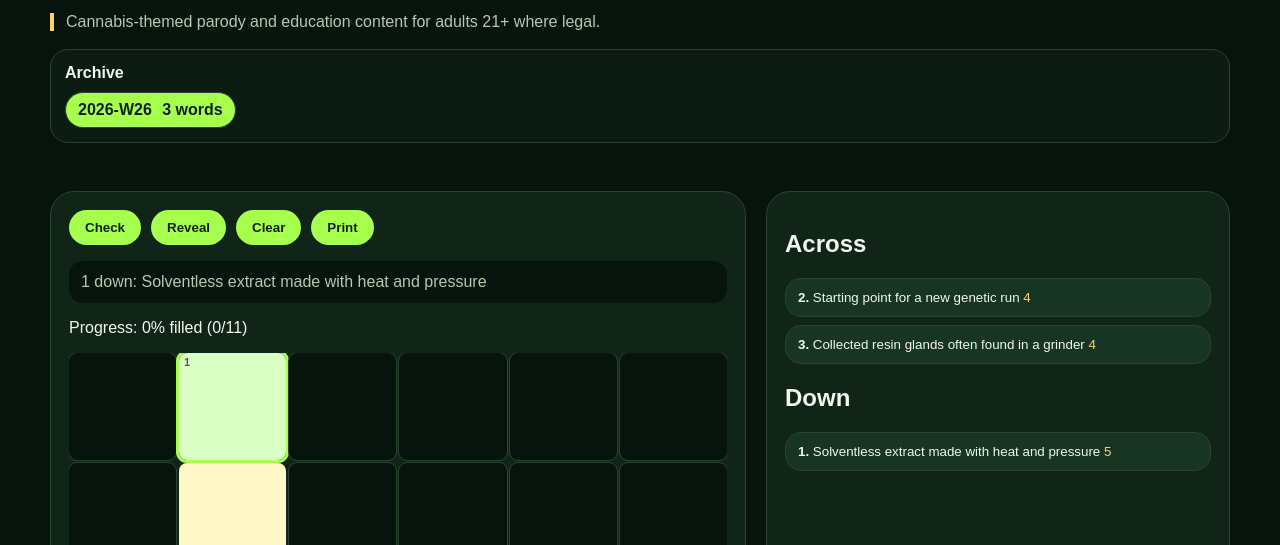
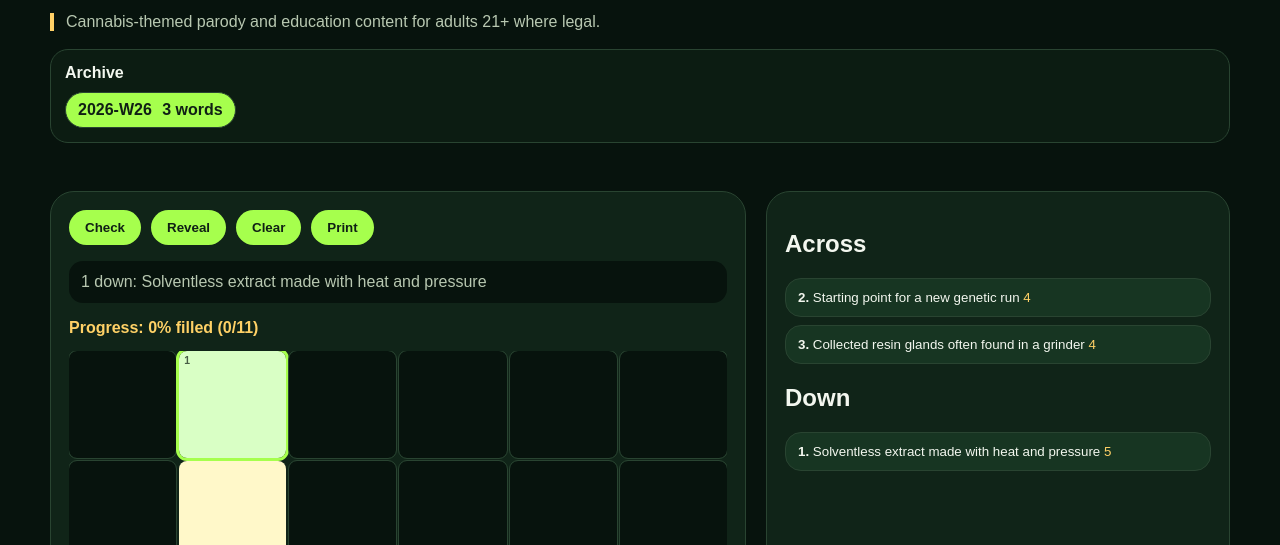
Before and after one commit to dtfgenetics/Thc-crossword-, a website built with Vite: page index.html in a window 1280 px wide. Shown: the part 255-800 px from the top of the page. Built offline with nearby package versions, Linux system fonts and the light colour scheme.

Commit message:
Style player progress indicator

```diff
--- a/src/styles.css
+++ b/src/styles.css
@@ -16,6 +16,7 @@ h1 { font-size: clamp(2rem, 8vw, 5rem); line-height: .9; margin: 0 0 12px; }
 .toolbar { display: flex; flex-wrap: wrap; gap: 10px; margin-bottom: 12px; }
 .toolbar button { border: 0; border-radius: 999px; padding: 10px 16px; font-weight: 900; background: #a6ff4d; color: #102015; cursor: pointer; }
 .status { color: #b8c8b1; background: #07130d; border-radius: 14px; padding: 12px; }
+.progress { margin: 8px 0 14px; color: #ffd166; font-weight: 800; }
 .grid { --cols: 15; display: grid; grid-template-columns: repeat(var(--cols), minmax(30px, 1fr)); gap: 3px; overflow: auto; }
 .cell { aspect-ratio: 1 / 1; position: relative; border: 0; border-radius: 8px; background: #f7f5e8; color: #102015; font-weight: 900; cursor: pointer; }
 .cell.black { background: #07130d; cursor: default; outline: 1px solid #294431; }
```
